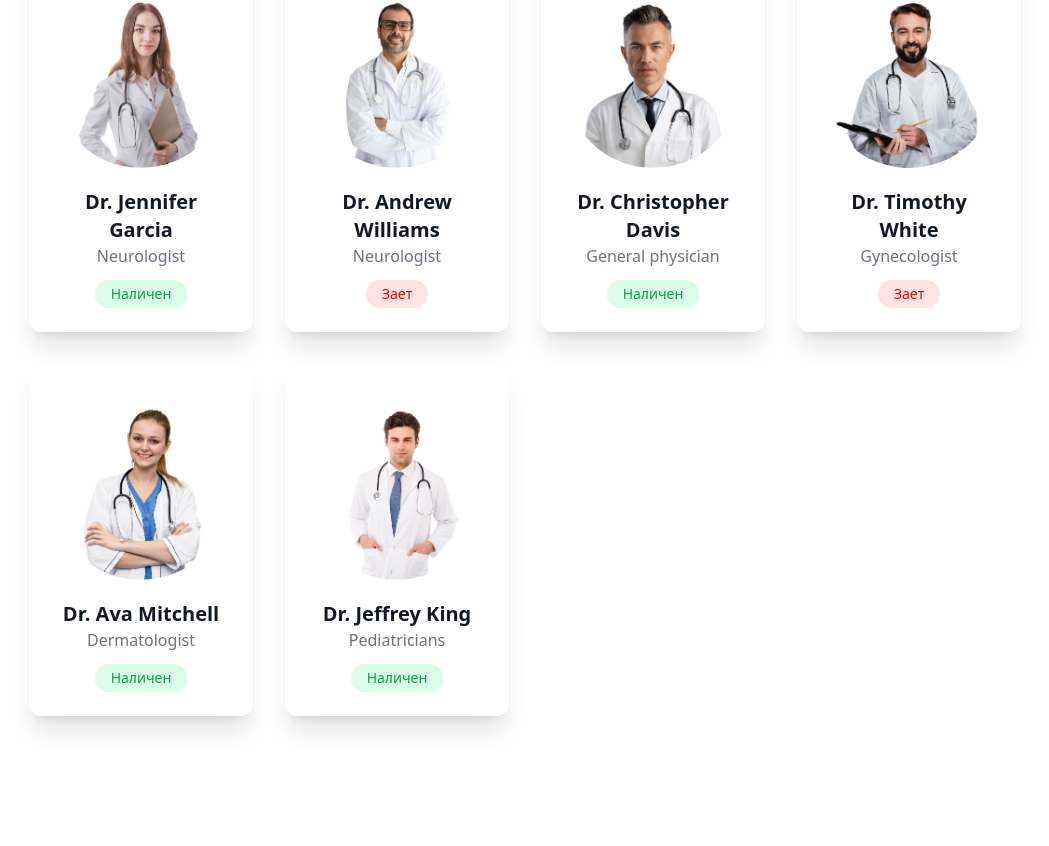
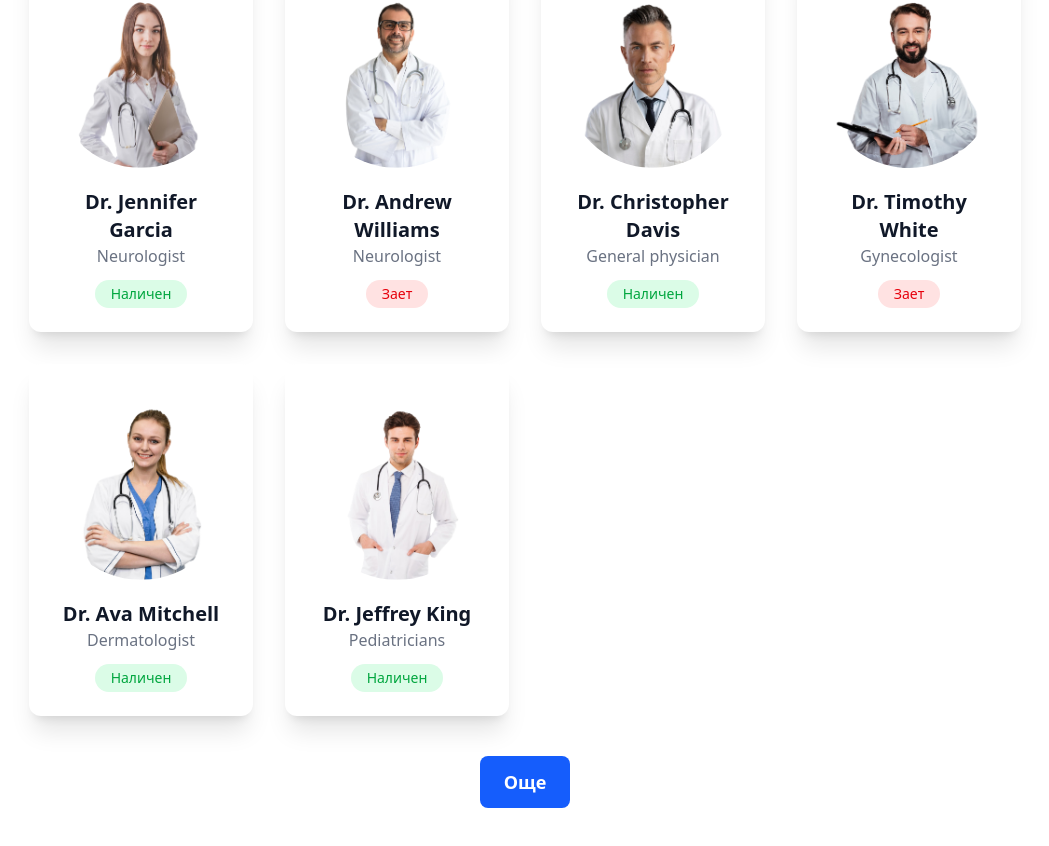
Before and after one commit to asenchochev/my-react-app, a React (Vite) app in the folder frontend/: page / in a window 1280 px wide. Shown: the part 1840-2686 px from the top of the page, without its empty margins (115-1164 px from the left). Before the commit the page ends 2596 px from the top, so only its background shows below. Built offline with nearby package versions, Linux system fonts and the light colour scheme.

Commit message:
Created handler button "More" with

```diff
--- a/frontend/src/components/TopDoctors.jsx
+++ b/frontend/src/components/TopDoctors.jsx
@@ -5,10 +5,14 @@ import { AppContext } from "../context/AppContext";
 const TopDoctors = () => {
   const navigate = useNavigate();
 
-  const {doctors} = useContext(AppContext)
+  const { doctors } = useContext(AppContext);
 
   const handleDoctorClick = (doctorId) => {
     navigate(`/appointment/${doctorId}`);
+  };
+
+  const handleViewAllDoctors = () => {
+    navigate("/allDoctors");
   };
 
   return (
@@ -50,6 +54,16 @@ const TopDoctors = () => {
           </div>
         ))}
       </div>
+
+      {/* Бутон "Още" */}
+      <div className="text-center mt-10">
+        <button
+          onClick={handleViewAllDoctors}
+          className="px-6 py-3 bg-blue-600 text-white rounded-lg text-lg font-semibold hover:bg-blue-700 transition-colors duration-300"
+        >
+          Още
+        </button>
+      </div>
     </section>
   );
 };
```
